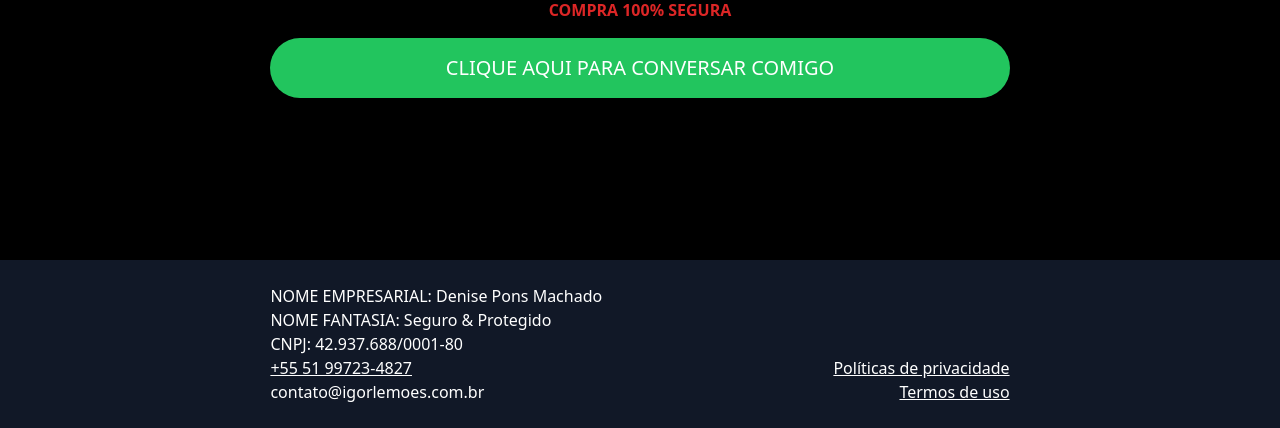
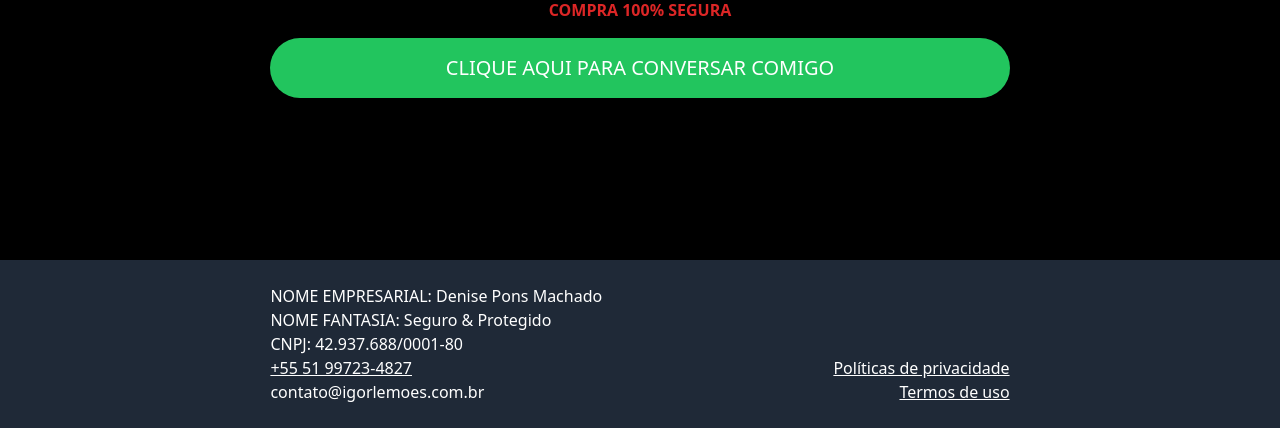
Before and after one commit to igorxavier/videomachinepro, a Django app: page / in a window 1280 px wide. Shown: the part 1340-1768 px from the top of the page. Run offline with Django 3.2, Linux system fonts and the light colour scheme; style sheets or scripts are compiled from the project's sources; parts of the project's set-up code (start-up, migrations or seed data) failed here and were passed over; some libraries are stand-ins or nearby versions.

Commit message:
Teste cor que já existe

```diff
--- a/clientes/templates/clientes/pages/rodape.html
+++ b/clientes/templates/clientes/pages/rodape.html
@@ -4,7 +4,7 @@
 
 <!-- Final Parte Preta -->
 <!-- Final Parte Preta -->
-<div class="grid grid-cols-5 p-6 items-center bg-gray-900">
+<div class="grid grid-cols-5 p-6 items-center bg-gray-800">
 
     <div></div><!-- Div Da Esquerda Vazia -->
 
--- a/clientes/templates/clientes/pages/video_machine_pro.html
+++ b/clientes/templates/clientes/pages/video_machine_pro.html
@@ -112,6 +112,4 @@
 
 </div><!-- Fim Da Parte Preta -->
 
-<div class="hidden bg-gray-900"></div>
-
 {% endblock conteudo %}
```
